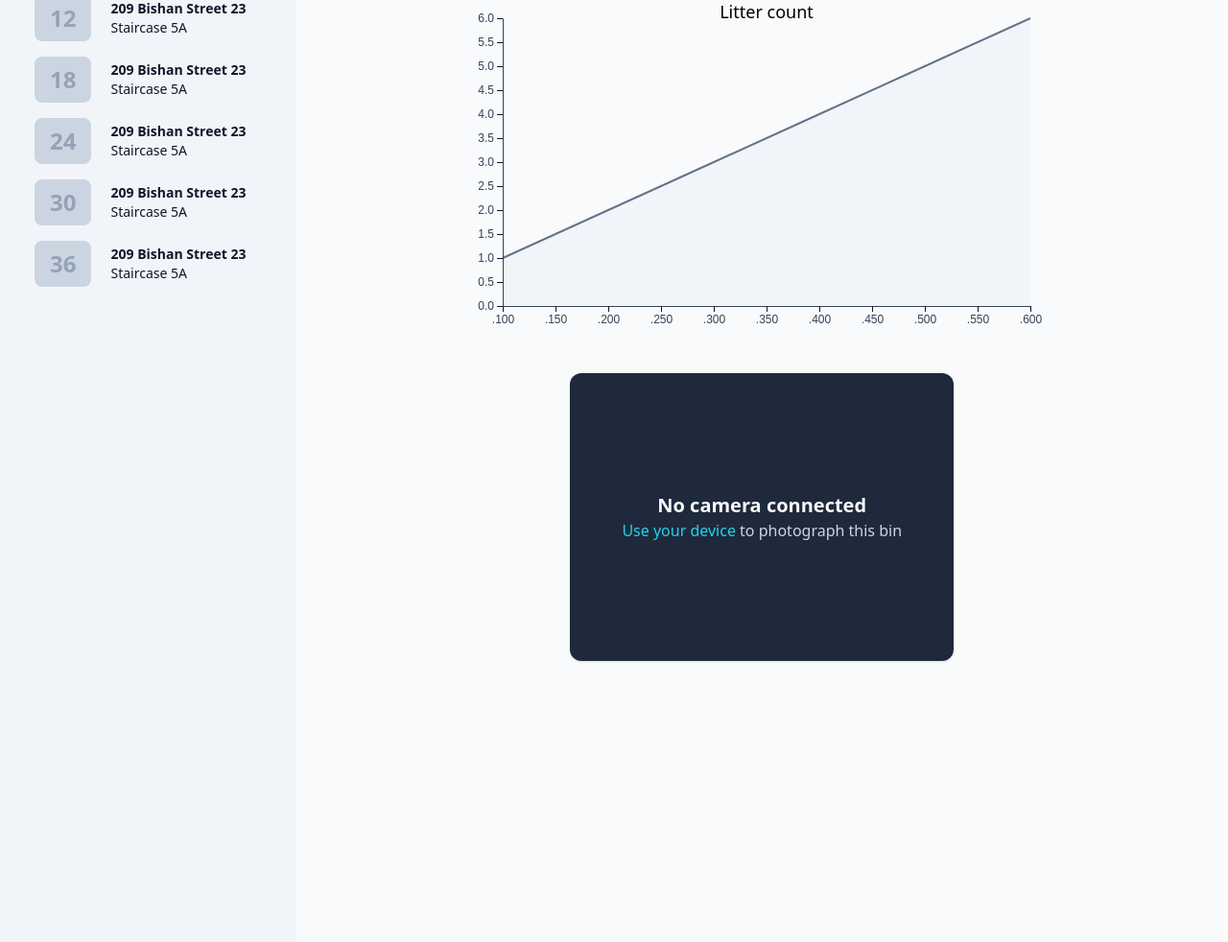
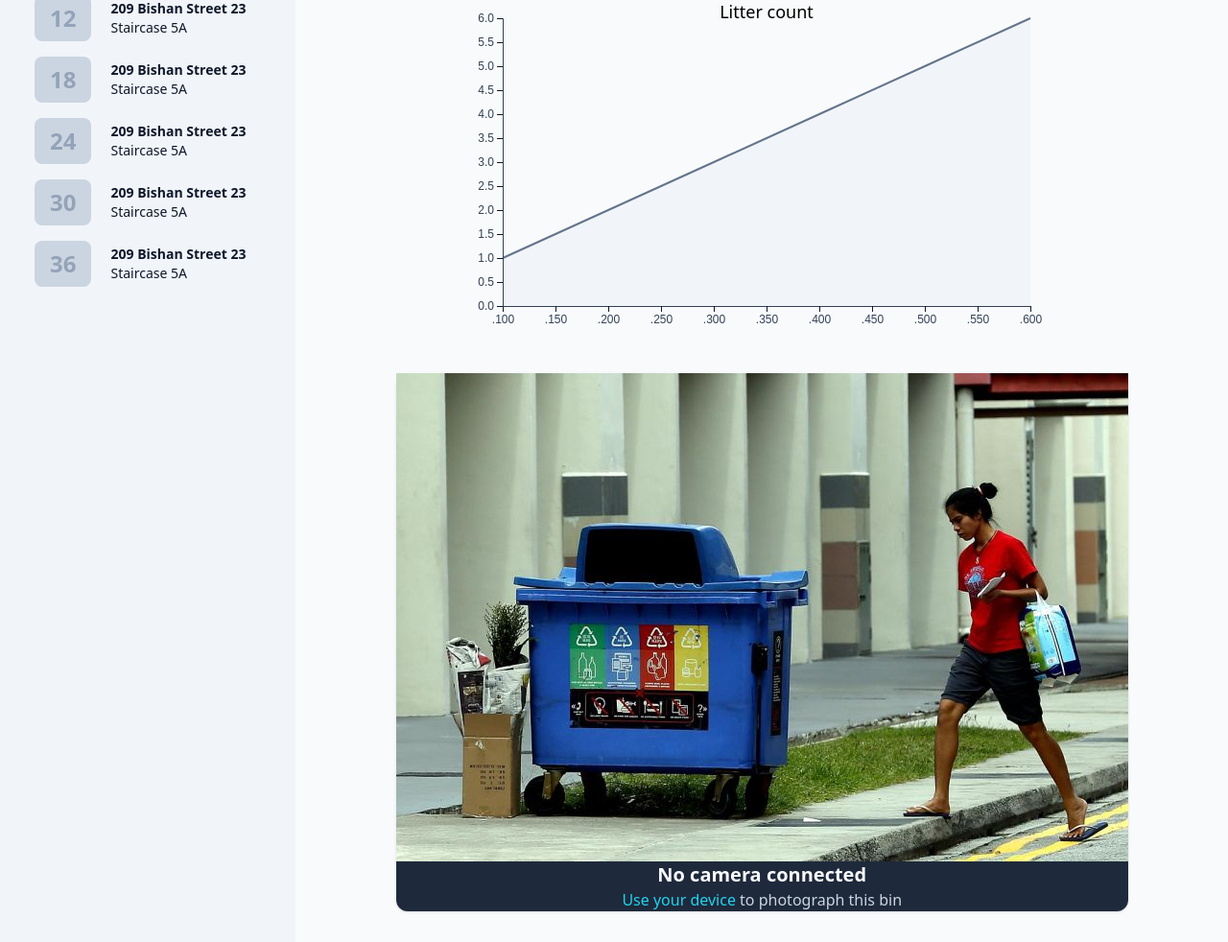
Before and after one commit to dogshadow272/Garbage-Detector, a Flask app: page /1 in a window 1280 px wide. Shown: the part 161-1143 px from the top of the page at 96% size. Run offline with Flask 2, Linux system fonts and the light colour scheme; data comes from the database, SQL or seed files in the repository; style sheets or scripts are compiled from the project's sources.

Commit message:
Take picture

```diff
--- /dev/null
+++ b/src/static/camera-capture.js
@@ -0,0 +1,48 @@
+// Adapted from https://developer.mozilla.org/en-US/docs/Web/API/WebRTC_API/Taking_still_photos
+
+(() => {
+    let video = document.querySelector('video');
+    let photo = document.querySelector('#photo');
+    let canvas = document.querySelector('canvas');
+    let context = canvas.getContext('2d');
+
+    let width = 320;    // We will scale the photo width to this
+    let height = 0;     // This will be computed based on the input stream
+    let streaming = false;
+
+    navigator.mediaDevices.getUserMedia({ video: true, audio: false })
+        .then(stream => {
+            video.srcObject = stream;
+            video.play();
+        })
+        .catch(err => {
+            console.log(`An error occurred: ${err}`);
+        });
+
+    video.addEventListener('canplay', (_) => {
+        if (streaming) { return; }
+
+        height = video.videoHeight / (video.videoWidth / width);
+
+        video.setAttribute('width', width);
+        video.setAttribute('height', height);
+        canvas.setAttribute('width', width);
+        canvas.setAttribute('height', height);
+        streaming = true;
+
+        setTimeout(takepicture, 1000);
+    }, false);
+
+    function takepicture() {
+        if (!height) {
+            console.log('Failed to take picture');
+            return;
+        }
+
+        context.drawImage(video, 0, 0, width, height);
+
+        let data = canvas.toDataURL('image/png');
+        photo.setAttribute('src', data);
+
+    }
+})();
--- a/src/templates/garbage-stats.html
+++ b/src/templates/garbage-stats.html
@@ -7,16 +7,13 @@
 <div class="flex justify-center items-center flex-wrap gap-x-6 gap-y-10 w-auto mt-16">
     <div id="graph" class="flex flex-grow justify-center items-center"></div>
     <div class="flex flex-col justify-center text-center min-w-[400px] min-h-[300px] bg-slate-800 shadow rounded-xl">
-        {% if cam_connected %}
-        <img src="{{ url_for('static', filename=target.id) }}"
+        <img id="photo" src="{{ url_for('static', filename=target.img_path) }}"
             alt="Garbage bin at {{ target.address }}, {{ target.location }}">
-        {% else %}
         <div class="text-slate-50 text-xl font-bold">No camera connected</div>
         <div class="text-slate-300 font-normal">
             <a href="#" class="text-cyan-400">Use your device</a>
             to photograph this bin
         </div>
-        {% endif %}
     </div>
     <video class="hidden"></video>
     <canvas class="hidden"></canvas>
@@ -30,5 +27,5 @@
 </script>
 <script src="{{ url_for('static', filename='d3.v6.min.js') }}"></script>
 <script src="{{ url_for('static', filename='garbage-stats.js') }}"></script>
-<!-- <script src="{{ url_for('static', filename='camera-capture.js') }}"></script> -->
+<script src="{{ url_for('static', filename='camera-capture.js') }}"></script>
 {% endblock %}
```
